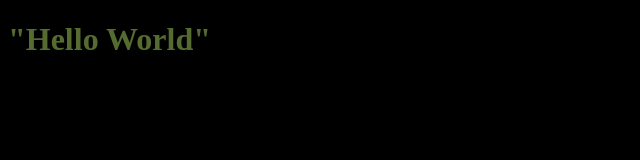
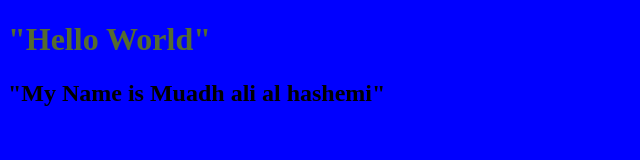
Before and after one commit to mua456/Desktop-Project, a plain HTML site: page index.html in a window 1280 px wide. Shown: the whole page, without its empty margins (0-640 px from the left). Drawn offline with Linux system fonts and the light colour scheme.

Commit message:
Changing backcolor and adding new text in index

```diff
--- a/Style.css
+++ b/Style.css
@@ -10,7 +10,7 @@ h1{
 body{
 
 
-    background-color: black;
+    background-color: blue;
 
 
 }
--- a/index.html
+++ b/index.html
@@ -8,6 +8,7 @@
 </head>
 <body>
     <h1>"Hello World"</h1>
+    <h2>"My Name is Muadh ali al hashemi"</h2>
     <script>src = "App.js"</script>
 </body>
 </html>
```
